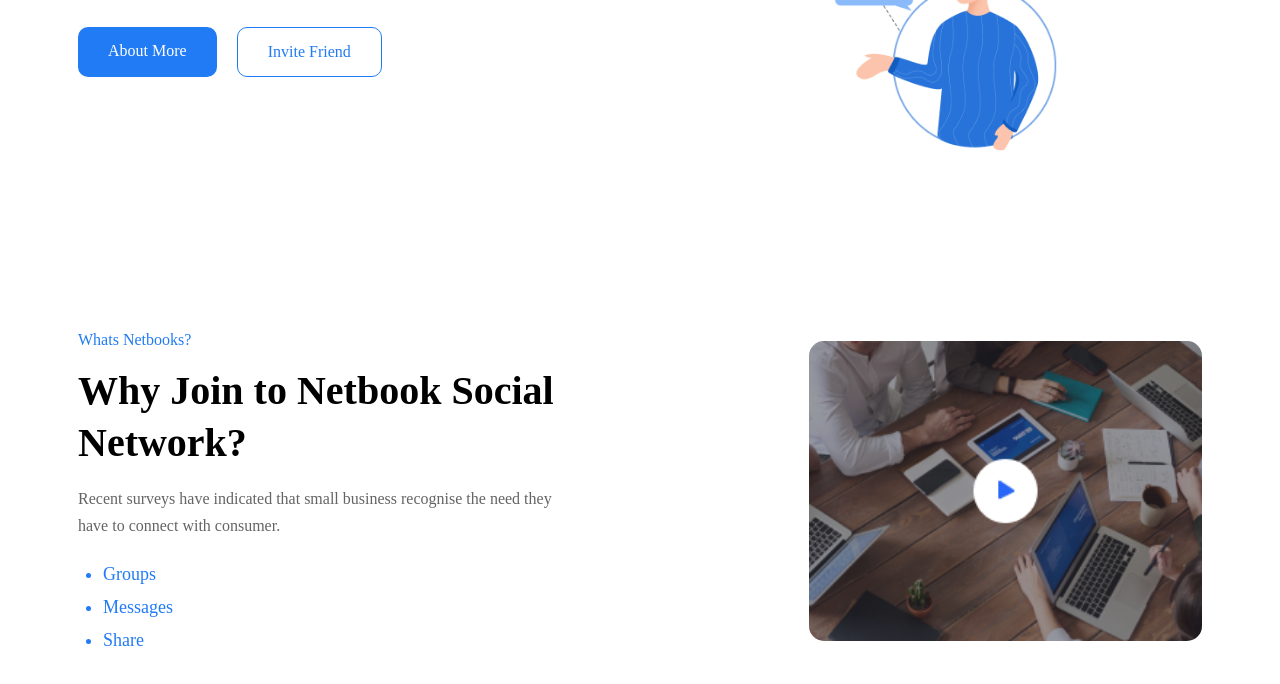
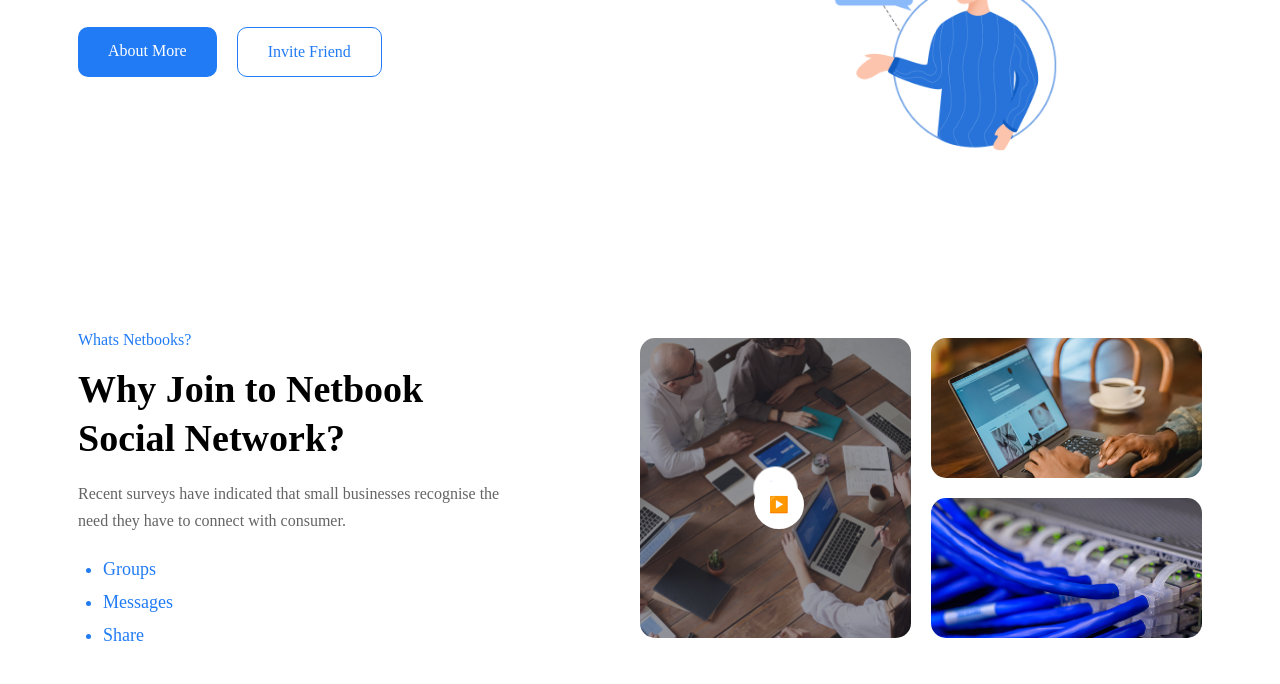
Before and after one commit to abdulhodirazzoqzoda-cpu/classwork, a plain HTML site: page index.html in a window 1280 px wide. Shown: the part 538-1222 px from the top of the page. Drawn offline with Linux system fonts and the light colour scheme.

Commit message:
section 2

```diff
--- a/index.html
+++ b/index.html
@@ -60,7 +60,7 @@
         <h2>Why Join to Netbook Social Network?</h2>
 
         <p class="matni-asosi">
-            Recent surveys have indicated that small business
+            Recent surveys have indicated that small businesses
             recognise the need they have to connect with consumer.
         </p>
 
@@ -72,8 +72,18 @@
 
     </div>
 
-    <div class="rasmi-dyum">
-        <img src="./images/Image (24).png" alt="Netbook video">
+    <div class="rasm-dyum">
+
+        <div class="rasmi-kalона">
+            <img src="./images/Image (24).png" alt="People working together">
+            <p class="play">▶️</p>
+        </div>
+
+        <div class="rasmhoi-kuchak">
+            <img src="./images/pexels-andres-ayrton-6578391.png" alt="Working on laptop">
+            <img src="./images/pexels-brett-sayles-2881232.png" alt="Network cables">
+        </div>
+
     </div>
 
 </section>
--- a/style.css
+++ b/style.css
@@ -115,13 +115,23 @@
 
 /* Матни тарафи чап */
 .matn-dyum {
-    width: 45%;
+    width: 40%;
 }
 
 .matn-dyum h2 {
-    font-size: 40px;
+    font-size: 38px;
     line-height: 1.3;
     margin: 15px 0;
+}
+
+.matni-kichik {
+    color: #217BF4;
+    font-size: 16px;
+}
+
+.matni-asosi {
+    color: #656464;
+    line-height: 1.7;
 }
 
 .matn-dyum ul {
@@ -130,40 +140,62 @@
 }
 
 .matn-dyum li {
+    color: #217BF4;
     font-size: 18px;
     margin-bottom: 12px;
-    color: #217BF4;
+}
+.rasm-dyum {
+    width: 50%;
+    display: flex;
+    align-items: center;
+    gap: 20px;
 }
 
-/* Расми тарафи рост */
-.rasmi-dyum {
-    width: 35%;
+.rasmi-kalона {
+    width: 50%;
     height: 300px;
-    background-color: #E7E7E7;
-    border-radius: 15px;
-    display: flex;
-    align-items: center;
-    justify-content: center;
+    position: relative;
 }
 
-.rasmi-dyum img {
+.rasmi-kalона img {
     width: 100%;
     height: 100%;
     object-fit: cover;
     border-radius: 15px;
 }
+
+.play {
+    position: absolute;
+    top: 42%;
+    left: 42%;
+    background-color: white;
+    color: #217BF4;
+    padding: 15px;
+    border-radius: 50%;
+}
+.rasmhoi-kuchak {
+    width: 50%;
+    display: flex;
+    flex-direction: column;
+    gap: 20px;
+}
+
+.rasmhoi-kuchak img {
+    width: 100%;
+    height: 140px;
+    object-fit: cover;
+    border-radius: 15px;
+}
 .section3 {
+
     width: 100%;
     padding: 80px 70px;
     box-sizing: border-box;
 }
-
-/* Матни боло */
 .matn-seyum {
     text-align: center;
     margin-bottom: 60px;
 }
-
 .matn-seyum h2 {
     font-size: 36px;
     margin: 15px 0;
@@ -173,15 +205,11 @@
     color: #656464;
     line-height: 1.6;
 }
-
-/* Хусусиятҳо */
 .xususiyat-ho {
     display: grid;
     grid-template-columns: 1fr 1fr;
     gap: 30px;
 }
-
-/* Ҳар як хусусият */
 .xususiyat1 {
     display: flex;
     align-items: center;
```
Also changed, not shown: images/pexels-andres-ayrton-6578391.png (added), images/pexels-brett-sayles-2881232.png (added).
